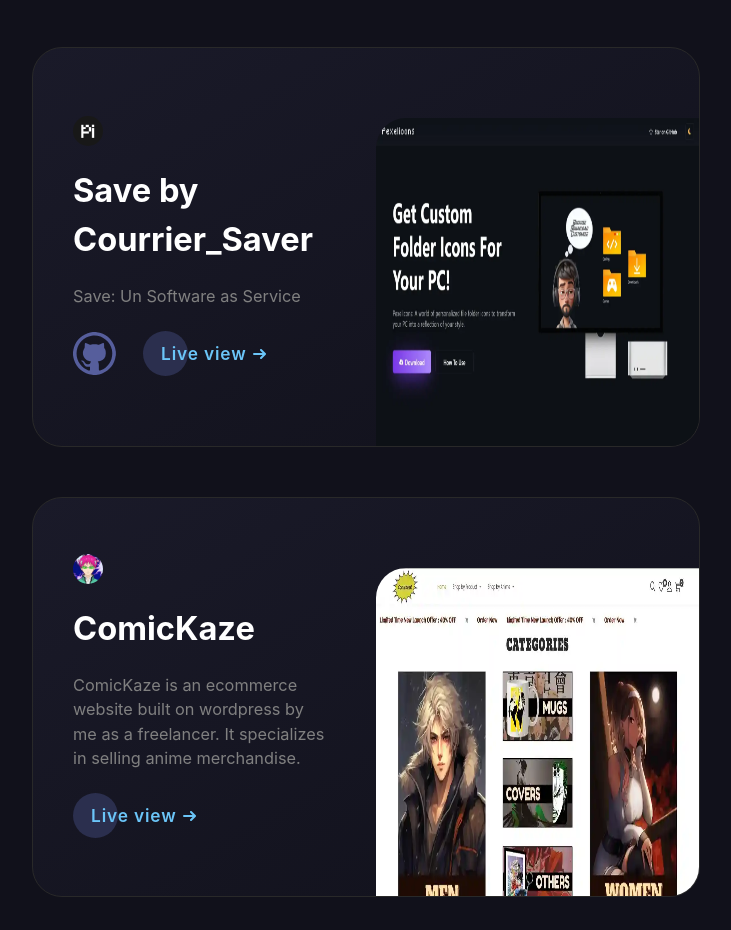
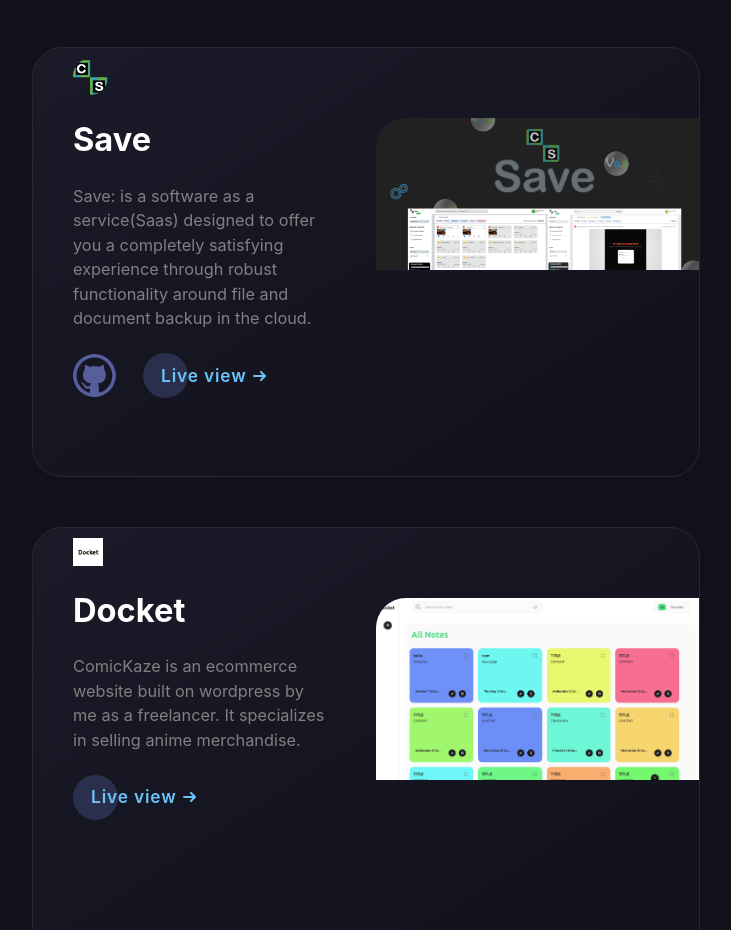
Before and after one commit to GraciasJunior/portfolio, a website: page index.html in a window 1280 px wide. Shown: the part 3716-4646 px from the top of the page, without its empty margins (274-1005 px from the left). Drawn offline with nearby package versions, Linux system fonts and the light colour scheme; a web font is replaced by a local one.

Commit message:
project added on in

```diff
--- a/index.html
+++ b/index.html
@@ -454,17 +454,17 @@
           <div data-aos="fade-up" class="project-box-wrapper">
             <div class="project-box project-box2" id="project-box2">
               <div class="info-div">
-                <img src="src/webp/pexelicon-favicon.webp" alt="pexelicon website favicon" class="faviconforProject" />
-                <article class="ProjectHeading">Save by Courrier_Saver</article>
+                <img src="src/png/saveFavicon.png" alt="pexelicon website favicon" class="faviconforProject" />
+                <article class="ProjectHeading">Save</article>
                 <p class="ProjectDescription">
-                  Save: Un Software as Service
+                  Save: is a software as a service(Saas) designed to offer you a completely satisfying experience through robust functionality around file and document backup in the cloud.
                 </p>
                 <div class="project-buttons">
                   <a href="https://github.com/vinodjangid07/Pexelicons" target="_blank" class="github-redirect"
                     aria-label="Visit Pexelicons on GitHub">
                     <img src="src/svg/github.svg" alt="github redirect button" />
                   </a>
-                  <a href="https://vinodjangid.site/Pexelicons/" target="_blank" class="cta"
+                  <a href="https://courrier-saver-files.vercel.app" target="_blank" class="cta"
                     aria-label="Visit Pexelicons Live">
                     <span>Live view</span>
                     <svg viewBox="0 0 13 10" height="10px" width="15px">
@@ -475,7 +475,7 @@
                 </div>
               </div>
               <div class="image-div">
-                <img src="src/webp/Group 76.webp" alt="Pexelicon website preview image" />
+                <img class="" src="src/png/saveProject.png" alt="Pexelicon website preview image" />
               </div>
             </div>
           </div>
@@ -483,9 +483,8 @@
           <div class="project-box-wrapper" data-aos="fade-up">
             <div class="project-box project-box5" id="project-box5">
               <div class="info-div">
-                <img src="src/webp/cropped-1086600-192x192.webp" alt="comickaze website favicon"
-                  class="faviconforProject" />
-                <article class="ProjectHeading">ComicKaze</article>
+                <img src="src/png/postitLogo.png" alt="comickaze website favicon" class="faviconforProjects rounded-0 border-5 border-red-300" width="30" />
+                <article class="ProjectHeading">Docket</article>
                 <p class="ProjectDescription">
                   ComicKaze is an ecommerce website built on wordpress by me
                   as a freelancer. It specializes in selling anime
@@ -502,7 +501,7 @@
                 </div>
               </div>
               <div class="image-div">
-                <img src="src/webp/comickaze-preview.webp" alt="comickaze website preview image" />
+                <img src="src/png/postitProjects.png" alt="comickaze website preview image" />
               </div>
             </div>
           </div>
--- a/style.css
+++ b/style.css
@@ -1175,7 +1175,7 @@
 
 .project-box {
     width: 100%;
-    height: 400px;
+    min-height: 430px;
     display: flex;
     flex-direction: row;
     justify-content: space-between;
@@ -1185,18 +1185,19 @@
 }
 
 .info-div {
+    /* border: 1px solid; */
     width: 50%;
     height: 100%;
     display: flex;
     flex-direction: column;
     align-items: flex-start;
-    justify-content: center;
+    justify-content: space-between;
     gap: 20px;
-    padding: 0 40px
+    padding: 10px 40px
 }
 
 .faviconforProject {
-    width: 30px;
+    width: 35px;
     border-radius: 50%
 }
 
```
Also changed, not shown: src/png/postitLogo.png (added), src/png/postitProject.png (added), src/png/postitProjects.png (added), src/png/saveFavicon.png (added), src/png/saveProject.png (added).
